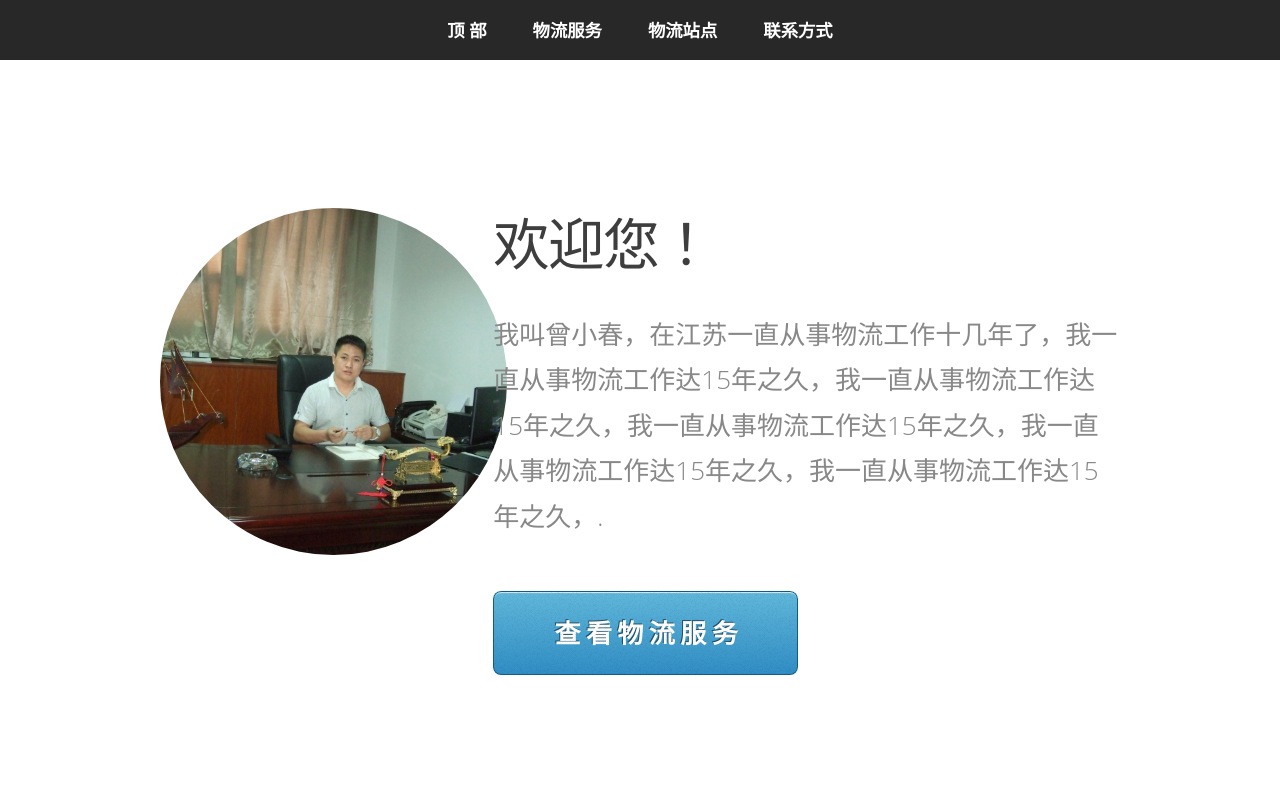
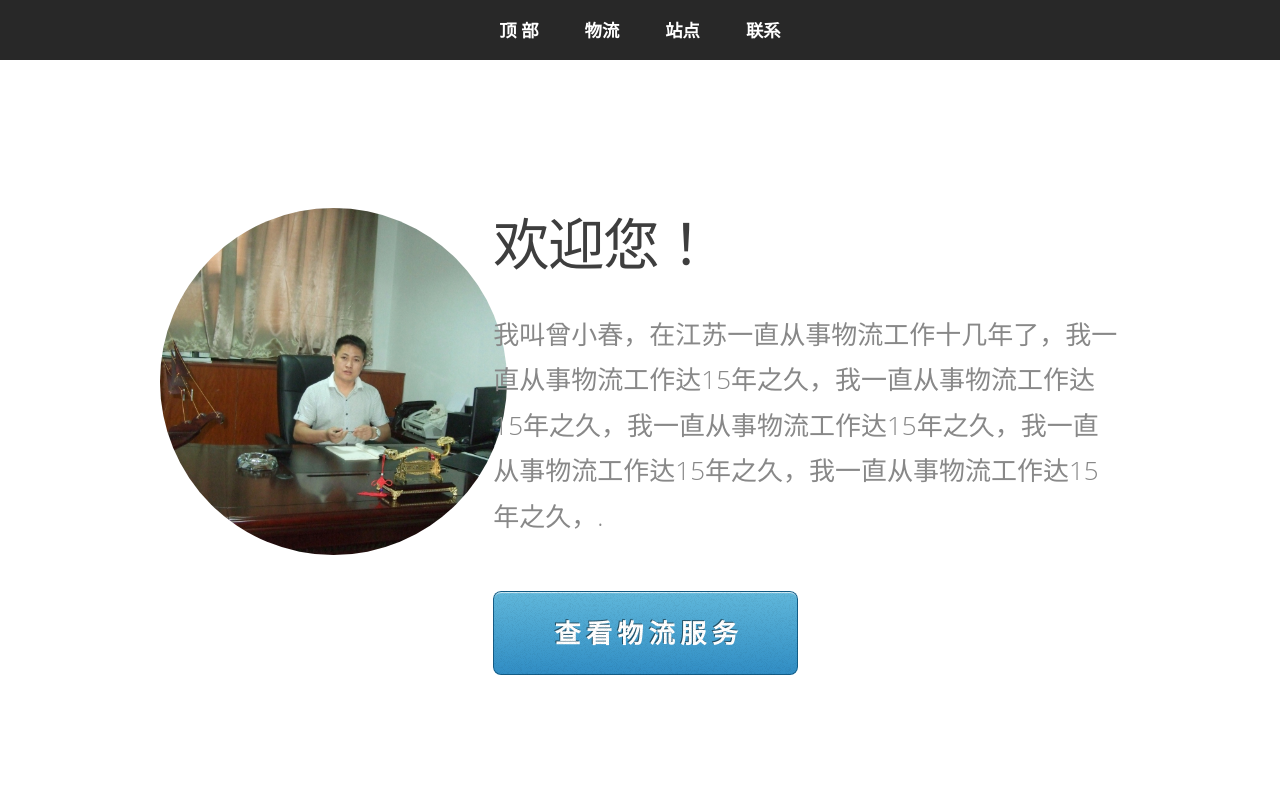
Before and after one commit to zxcwuliu/zjg, a plain HTML site: page index.html in a window 1280 px wide. Shown: the top 800 px of the page. Drawn offline with Linux system fonts and the light colour scheme.

Commit message:
Update index.html

```diff
--- a/index.html
+++ b/index.html
@@ -19,9 +19,9 @@
 	<nav id="nav">
 		<ul>
 			<li><a href="#top">顶 部</a></li>
-			<li><a href="#work">物流服务</a></li>
-			<li><a href="#portfolio">物流站点</a></li>
-			<li><a href="#contact">联系方式</a></li>
+			<li><a href="#work">物流</a></li>
+			<li><a href="#portfolio">站点</a></li>
+			<li><a href="#contact">联系</a></li>
 		</ul>
 	</nav>
 	<!-- Home -->
```
